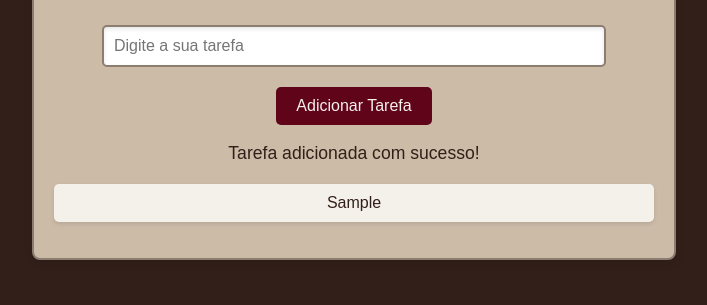
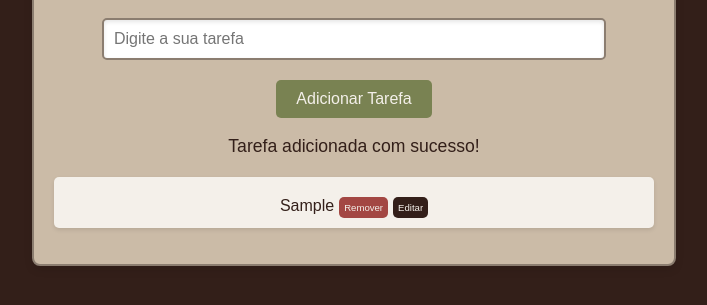
Before and after one commit to tonidejuli/Curso-JavaScript-RafaellaBallerini, a plain HTML site: page aula04/index.html in a window 1280 px wide. Both pictures are taken after typing "Sample" into the empty fields and a click on the button "Adicionar Tarefa". Shown: the part 333-638 px from the top of the page, without its empty margins (286-993 px from the left). Drawn offline with Linux system fonts and the light colour scheme.

Commit message:
criando limpar

```diff
--- a/aula04/script.js
+++ b/aula04/script.js
@@ -25,12 +25,31 @@ function adicionarTarefa() {
 function renderizarTarefas() {
     const listaTarefas = document.getElementById("listaTarefas")
     listaTarefas.innerHTML = ""
-    let i = 0
-    for (i; i < tarefas.length; i++) {
+
+    for (let i = 0; i < tarefas.length; i++) {
         let novaTarefa = document.createElement("li")
         novaTarefa.textContent = tarefas[i]
+
+        let botaoRemover = document.createElement("button")
+        botaoRemover.className = "remover"
+        botaoRemover.textContent = "Remover"
+        botaoRemover.onclick = () => removerTarefa(i)
+
+        let botaoEditar = document.createElement("button")
+        botaoEditar.className = "editar"
+        botaoEditar.textContent = "Editar"
+        botaoEditar.onclick = () => editarTarefa(i)
+        novaTarefa.appendChild(botaoRemover)
+        novaTarefa.appendChild(botaoEditar)
         listaTarefas.appendChild(novaTarefa)
     }
+}
 
+function removerTarefa(i) {
+    tarefas.splice(i, 1)
+    renderizarTarefas()
+}
+
+function editarTarefa(i){
 
 }
--- a/aula04/style.css
+++ b/aula04/style.css
@@ -25,7 +25,7 @@ p {
     font-size: 1.1em;
 }
 button {
-    background-color: #60041A;
+    background-color: #798252;
     color: #F4F0EA;
     padding: 10px 20px;
     border: none;
@@ -36,7 +36,8 @@ button {
     margin-top: 10px;
 }
 button:hover {
-    background-color: #A34743;
+    background-color: #CCD595;
+    color: #504e4d;
 }
 ul {
     list-style: none;
@@ -70,3 +71,40 @@ input[type="text"]:focus {
     border-color: #60041A;
     box-shadow: inset 0 2px 4px rgba(96, 4, 26, 0.3);
 }
+button.remover {
+    background-color: #A34743;
+    color: #F4F0EA;
+    padding: 5px 5px;
+    border: none;
+    border-radius: 5px;
+    cursor: pointer;
+    font-size: 0.6em;
+    margin-left: 5px;
+    transition: background-color 0.3s ease;
+}
+button.remover:hover {
+    background-color: #60041A;
+}
+button.editar {
+    background-color: #331F19;
+    color: #F4F0EA;
+    padding: 5px 5px;
+    border: none;
+    border-radius: 5px;
+    cursor: pointer;
+    font-size: 0.6em;
+    margin-left: 5px;
+    transition: background-color 0.3s ease;
+}
+button.editar:hover {
+    background-color: #744d41;
+}
+
+.botao_lista {
+    background-color: #A34743;
+}
+
+.botao_lista:hover {
+    background-color: #60041A;
+    color: #F4F0EA;
+}
```
